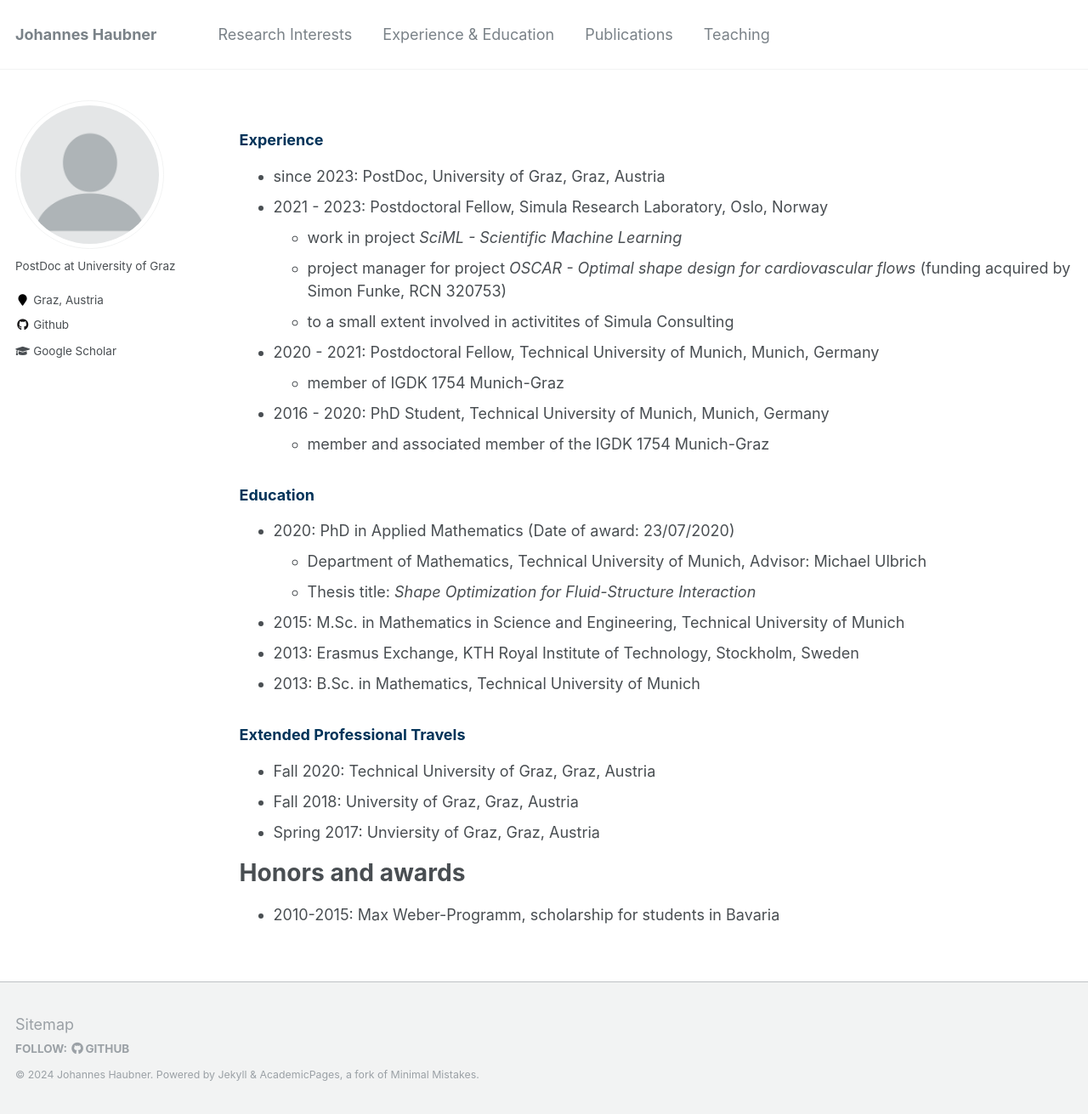
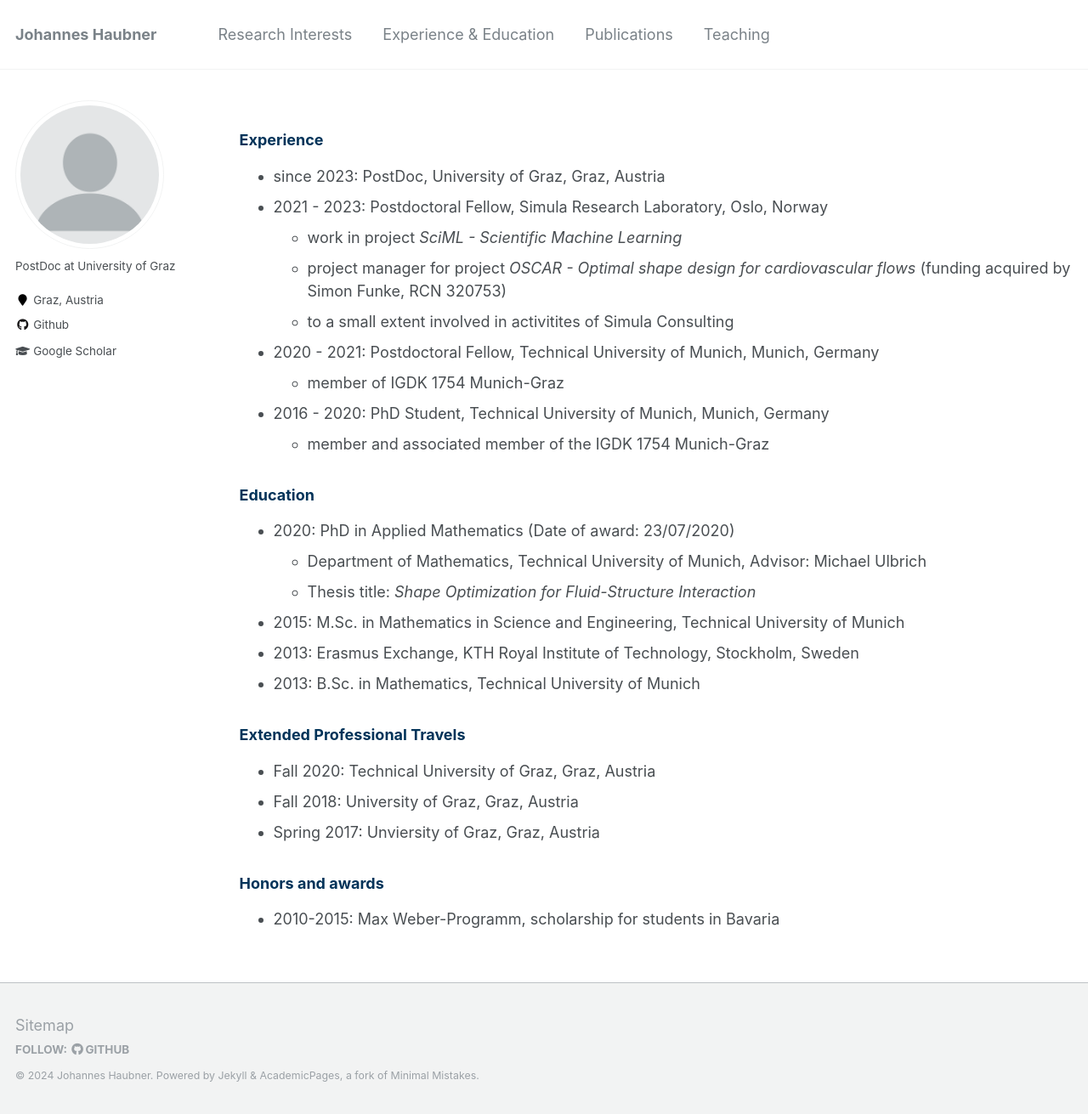
Before and after one commit to JohannesHaubner/johanneshaubner.github.io, a Jekyll site: the page built from _pages/experience.md, in a window 1280 px wide and 1311 px high. Shown: the whole window at 85% size. Built offline with Jekyll 4.4.1, drawn with Linux system fonts in a browser that asks for light colours.

Commit message:
Update experience.md

```diff
--- a/_pages/experience.md
+++ b/_pages/experience.md
@@ -29,5 +29,5 @@ author_profile: true
 * Fall 2018: University of Graz, Graz, Austria
 * Spring 2017: Unviersity of Graz, Graz, Austria
 
-<h1>Honors and awards</h1>
+### <span style="color:rgb(0, 51, 89)"> Honors and awards
 * 2010-2015: Max Weber-Programm, scholarship for students in Bavaria
```
